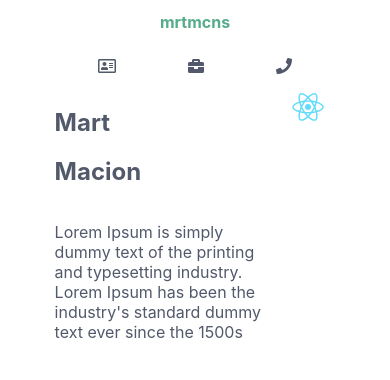
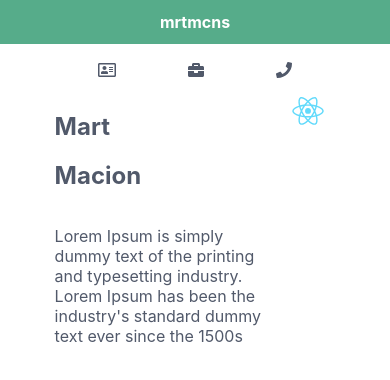
Before and after one commit to xdmarttt/portfolio, a React (Create React App) app: page / in a window 390 px wide. Shown: the top 380 px of the page. Built offline with nearby package versions, Linux system fonts and the light colour scheme.

Commit message:
:triangular_flag_on_post: clean up nav

```diff
--- a/src/components/header.scss
+++ b/src/components/header.scss
@@ -1,5 +1,6 @@
 .header-container {
   display: flex;
+  padding: 0 14%;
 
   .header-details {
     display: flex;
--- a/src/components/nav.scss
+++ b/src/components/nav.scss
@@ -16,15 +16,23 @@
       margin: 0 12px;
       padding: 12px 24px;
       cursor: pointer;
-      border-radius: 24px;
       &:hover {
         background-color: $primary;
         color: $white;
         transition: .2s;
       }
-      .nav-icon {
-        display: none;
+    }
+  }
+
+  @media (min-width: 569px) {
+    padding: 0 14%;
+    .nav-menu {
+      ul li {
+        border-radius: 24px;
       }
+    }
+    .nav-icon {
+      display: none;
     }
   }
 
@@ -32,10 +40,17 @@
     flex-direction: column;
     justify-content: center;
     align-items: center;
+    .nav-logo {
+      background-color: $primary;
+      padding: 12px 0;
+      width: 100%;
+    }
     .nav-logo h4{
-      margin: 12px 0;
+      color: #fff;
+      margin: 0;
     }
     .nav-menu {
+      margin-top: 4px;
       ul {
         margin: 0;
         padding-left: 0;
@@ -43,6 +58,12 @@
 
       ul li {
         display: inline-block;
+        &:hover {
+          background: $white;
+          color: $font-paragraph;
+          border-bottom: solid $primary 2px;
+          border-radius: 0;
+        }
       }
 
       .nav-text {
@@ -50,7 +71,7 @@
       }
 
       .nav-icon {
-        display: block !important;
+        display: block;
       }
     }
   }
--- a/src/pages/home.scss
+++ b/src/pages/home.scss
@@ -1,3 +1,3 @@
 .home-container {
-  padding: 0 14%;
+
 }
```
